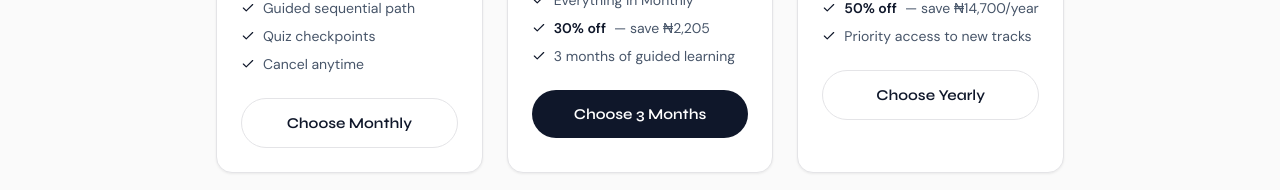
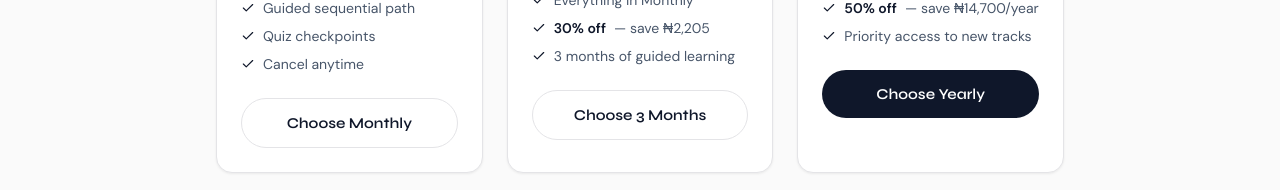
Before and after one commit to awesomeakokayo/Techhubs, a Next.js app: page /upgrade in a window 1280 px wide. Shown: the part 452-642 px from the top of the page. Built offline with nearby package versions, Linux system fonts and the light colour scheme; no server answers; sample sign-in values are in the browser's storage.

Commit message:
Move blue button to yearly plan for emphasis

```diff
--- a/app/upgrade/page.tsx
+++ b/app/upgrade/page.tsx
@@ -124,7 +124,7 @@ export default function UpgradePage() {
           <button
             onClick={() => subscribe('threeMonths')}
             disabled={loading === 'threeMonths'}
-            className="btn btn-primary w-full mt-6 justify-center"
+            className="btn btn-secondary w-full mt-6 justify-center"
           >
             {loading === 'threeMonths' ? 'Redirecting to Paystack...' : 'Choose 3 Months'}
           </button>
@@ -144,7 +144,7 @@ export default function UpgradePage() {
           <button
             onClick={() => subscribe('yearly')}
             disabled={loading === 'yearly'}
-            className="btn btn-secondary w-full mt-6 justify-center"
+            className="btn btn-primary w-full mt-6 justify-center"
           >
             {loading === 'yearly' ? 'Redirecting to Paystack...' : 'Choose Yearly'}
           </button>
```
